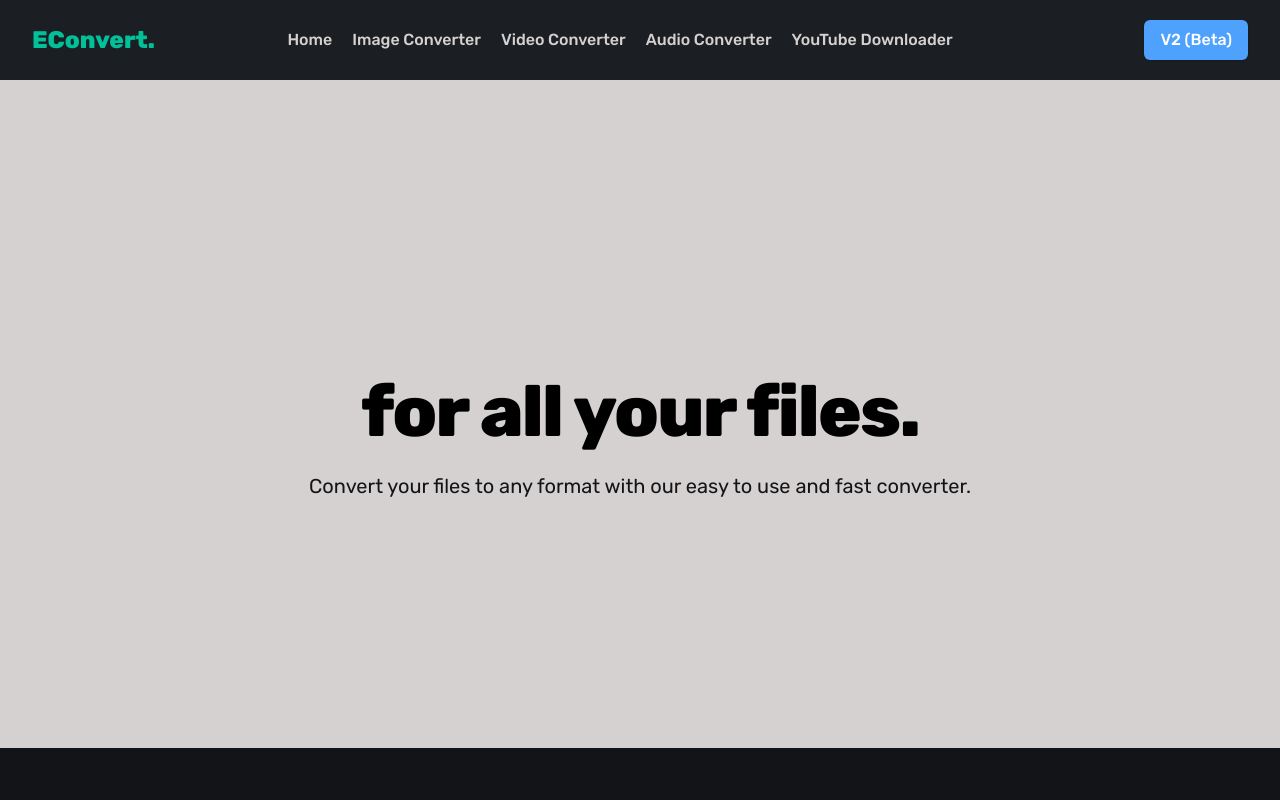
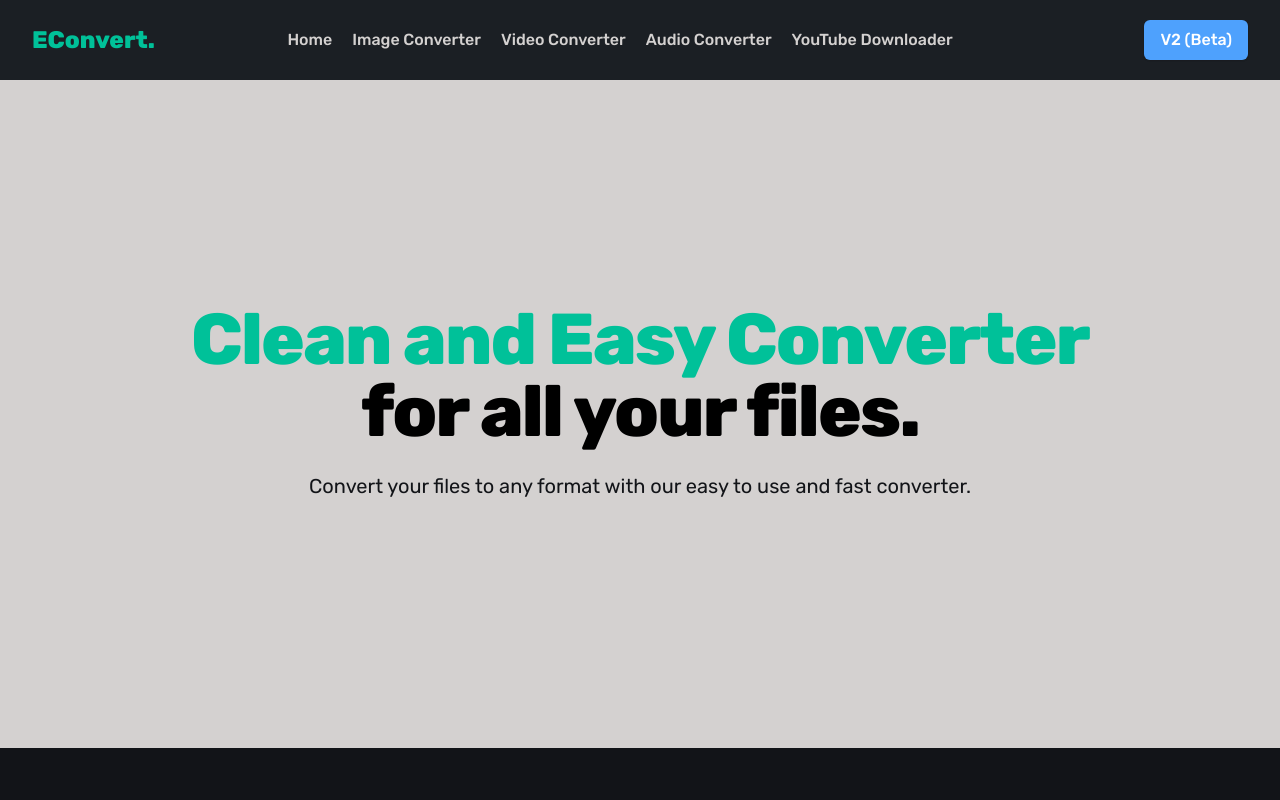
Before and after one commit to TheD1TZ/EConvert-1.0, a Vue app: page / in a window 1280 px wide. Shown: the top 800 px of the page. Built offline with nearby package versions, Linux system fonts and the light colour scheme.

Commit message:
Bruh the Home Page was Fuckey

```diff
--- a/src/views/Home.vue
+++ b/src/views/Home.vue
@@ -4,9 +4,9 @@
   <section class="h-auto bg-pGray p-32">
     <div class="px-10 py-24 mx-auto max-w-7xl">
       <div class="w-full mx-auto text-left md:text-center">
-        <h1 class="mb-6 text-5xl font-extrabold leading-none max-w-5xl mx-auto tracking-normal sm:text-6xl md:text-6xl lg:text-7xl md:tracking-tight">
-          <span class="w-full text-transparent text-pdGreen lg:inline">Clean and Easy Converter</span>
-          <br class="lg:block hidden text-pBlack"> for all your files.
+        <h1 class="mb-6 text-5xl font-extrabold max-w-5xl mx-auto sm:text-6xl md:text-6xl lg:text-7xl md:tracking-tight">
+          <span class="w-full text-pdGreen lg:inline">Clean and Easy Converter</span>
+          <br class="lg:block text-pBlack"> for all your files.
         </h1>
 
         <p class="px-0 mb-6 text-lg text-pBlack md:text-xl lg:px-16">
```
